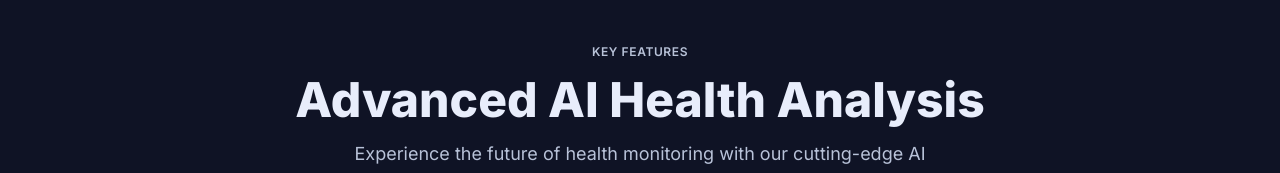
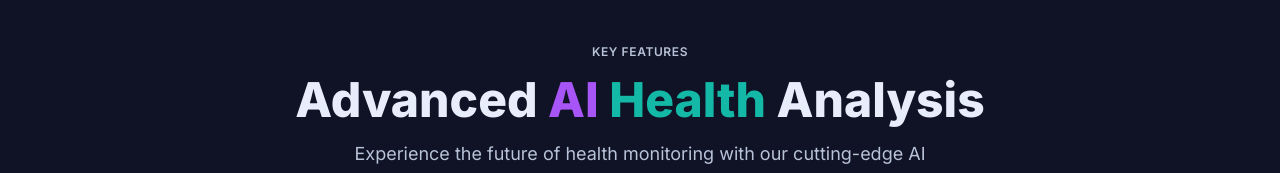
Before and after one commit to hifarrer/AiDoctorGemini, a Next.js app: page / in a window 1280 px wide. Shown: the part 931-1104 px from the top of the page. Built offline with nearby package versions, Linux system fonts and the light colour scheme; no server answers; the database is empty.

Commit message:
Landing colors 4

```diff
--- a/app/admin/landing/page.tsx
+++ b/app/admin/landing/page.tsx
@@ -21,6 +21,8 @@ export default function AdminLandingPage() {
 	const [featuresTitle, setFeaturesTitle] = useState<string>("");
 	const [featuresSubtitle, setFeaturesSubtitle] = useState<string>("");
 	const [featuresBackgroundColor, setFeaturesBackgroundColor] = useState<string>('solid-blue');
+	const [featuresTitleAccent1, setFeaturesTitleAccent1] = useState<string>('#a855f7'); // purple
+	const [featuresTitleAccent2, setFeaturesTitleAccent2] = useState<string>('#14b8a6'); // teal
 	const [features, setFeatures] = useState<Array<{ id?: string; title: string; description: string; icon?: string; order_index?: number; is_active?: boolean }>>([]);
 	const [isSaving, setIsSaving] = useState(false);
 
@@ -137,11 +139,15 @@ export default function AdminLandingPage() {
 					setFeaturesTitle(featuresData.section.title || "");
 					setFeaturesSubtitle(featuresData.section.subtitle || "");
 					setFeaturesBackgroundColor(featuresData.section.background_color || 'solid-blue');
+					setFeaturesTitleAccent1(featuresData.section.title_accent1 || '#a855f7');
+					setFeaturesTitleAccent2(featuresData.section.title_accent2 || '#14b8a6');
 				} else {
 					// No data from database, set empty state
 					setFeaturesTitle("");
 					setFeaturesSubtitle("");
 					setFeaturesBackgroundColor('solid-blue');
+					setFeaturesTitleAccent1('#a855f7');
+					setFeaturesTitleAccent2('#14b8a6');
 				}
 				if (Array.isArray(featuresData?.items)) setFeatures(featuresData.items);
 			}
@@ -216,11 +222,17 @@ export default function AdminLandingPage() {
 	async function saveFeaturesSection() {
 		setIsSaving(true);
 		try {
-			const res = await fetch('/api/landing/features', {
-				method: 'PUT',
-				headers: { 'Content-Type': 'application/json' },
-				body: JSON.stringify({ title: featuresTitle, subtitle: featuresSubtitle, background_color: featuresBackgroundColor })
-			});
+		const res = await fetch('/api/landing/features', {
+			method: 'PUT',
+			headers: { 'Content-Type': 'application/json' },
+			body: JSON.stringify({
+				title: featuresTitle,
+				subtitle: featuresSubtitle,
+				background_color: featuresBackgroundColor,
+				title_accent1: featuresTitleAccent1,
+				title_accent2: featuresTitleAccent2
+			})
+		});
 			if (res.ok) {
 				toast.success("Features section saved successfully!");
 			} else {
@@ -434,6 +446,35 @@ export default function AdminLandingPage() {
 							</button>
 						</div>
 					</div>
+					{/* Title Accent Colors */}
+					<div className="border rounded p-4 bg-gray-50 dark:bg-gray-700">
+						<label className="block text-sm font-medium mb-3">Title Accent Colors</label>
+						<div className="grid grid-cols-2 gap-4">
+							<div>
+								<label className="block text-xs text-gray-600 dark:text-gray-400 mb-1">"AI" Color</label>
+								<input
+									type="color"
+									value={featuresTitleAccent1}
+									onChange={(e) => setFeaturesTitleAccent1(e.target.value)}
+									className="w-full h-10 rounded border border-gray-300"
+								/>
+							</div>
+							<div>
+								<label className="block text-xs text-gray-600 dark:text-gray-400 mb-1">"Health" Color</label>
+								<input
+									type="color"
+									value={featuresTitleAccent2}
+									onChange={(e) => setFeaturesTitleAccent2(e.target.value)}
+									className="w-full h-10 rounded border border-gray-300"
+								/>
+							</div>
+						</div>
+						<div className="mt-4">
+							<button disabled={isSaving} onClick={saveFeaturesSection} className="px-4 py-2 bg-blue-600 text-white rounded disabled:opacity-50">
+								{isSaving ? "Saving..." : "Save Section"}
+							</button>
+						</div>
+					</div>
 					<div className="flex items-center justify-between">
 						<span className="font-medium">Features</span>
 						<button onClick={addFeature} className="px-3 py-2 rounded bg-teal-500 text-white">Add Feature</button>
--- a/app/page.tsx
+++ b/app/page.tsx
@@ -19,6 +19,8 @@ export default function LandingPage() {
   const [featuresSubtitle, setFeaturesSubtitle] = useState<string>("");
   const [features, setFeatures] = useState<Array<{ id: string; title: string; description: string; icon?: string }>>([]);
   const [featuresBackgroundColor, setFeaturesBackgroundColor] = useState<string>('solid-blue');
+  const [featuresTitleAccent1, setFeaturesTitleAccent1] = useState<string>('#a855f7');
+  const [featuresTitleAccent2, setFeaturesTitleAccent2] = useState<string>('#14b8a6');
   const [showcaseImages, setShowcaseImages] = useState<{ image1: string; image2: string; image3: string }>({
     image1: "",
     image2: "",
@@ -45,6 +47,27 @@ export default function LandingPage() {
       cardIconBg: 'theme-icon-bg',
       cardIconBorder: 'theme-icon-border'
     } as const;
+  };
+
+  // Function to apply accent colors to title words
+  const applyAccentColors = (title: string, accent1: string, accent2: string) => {
+    if (!title) return title;
+
+    // Split title into words and apply colors to "AI" and "Health"
+    const words = title.split(' ');
+    return words.map((word, index) => {
+      const cleanWord = word.toLowerCase().replace(/[^\w]/g, '');
+      if (cleanWord === 'ai') {
+        return <span key={index} style={{ color: accent1 }}>{word}</span>;
+      } else if (cleanWord === 'health') {
+        return <span key={index} style={{ color: accent2 }}>{word}</span>;
+      } else {
+        return <span key={index}>{word}</span>;
+      }
+    }).reduce((acc, curr, index) => {
+      if (index === 0) return [curr];
+      return [...acc, ' ', curr];
+    }, [] as React.ReactNode[]);
   };
 
   useEffect(() => {
@@ -135,20 +158,30 @@ export default function LandingPage() {
           }
         }
 
-        // Fetch features background color directly from Supabase to avoid any API caching
+        // Fetch features section data directly from Supabase to avoid any API caching
         const { data: featuresSection, error: featuresErr } = await supabaseBrowser
           .from('landing_features_section')
-          .select('background_color')
+          .select('background_color, title_accent1, title_accent2')
           .eq('id', 1)
           .single();
         if (featuresErr) {
           console.error('❌ [LANDING_PAGE] Error fetching features section from Supabase:', featuresErr);
-        } else if (featuresSection?.background_color) {
-          console.log('✅ [LANDING_PAGE] Setting features background color:', featuresSection.background_color);
-          setFeaturesBackgroundColor(featuresSection.background_color);
+        } else if (featuresSection) {
+          console.log('✅ [LANDING_PAGE] Setting features section data:', featuresSection);
+          if (featuresSection.background_color) {
+            setFeaturesBackgroundColor(featuresSection.background_color);
+          }
+          if (featuresSection.title_accent1) {
+            setFeaturesTitleAccent1(featuresSection.title_accent1);
+          }
+          if (featuresSection.title_accent2) {
+            setFeaturesTitleAccent2(featuresSection.title_accent2);
+          }
         } else {
-          console.log('⚠️ [LANDING_PAGE] No features background color found, using default solid-blue');
+          console.log('⚠️ [LANDING_PAGE] No features section data found, using defaults');
           setFeaturesBackgroundColor('solid-blue');
+          setFeaturesTitleAccent1('#a855f7');
+          setFeaturesTitleAccent2('#14b8a6');
         }
       } catch (error) {
         console.error('Error fetching landing data:', error);
@@ -356,7 +389,7 @@ export default function LandingPage() {
           <div className="text-center mb-15">
             <div className={`font-semibold tracking-wider uppercase text-xs theme-text-secondary`}>KEY FEATURES</div>
             <h2 className={`text-5xl font-extrabold mt-4 mb-4 ${'theme-text'}`}>
-              {featuresTitle || "Advanced AI Health Analysis"}
+              {featuresTitle ? applyAccentColors(featuresTitle, featuresTitleAccent1, featuresTitleAccent2) : applyAccentColors("Advanced AI Health Analysis", featuresTitleAccent1, featuresTitleAccent2)}
             </h2>
             <p className={`max-w-[600px] mx-auto text-lg theme-text-secondary`}>
               {featuresSubtitle || "Experience the future of health monitoring with our cutting-edge AI technology"}
--- a/lib/server/landing.ts
+++ b/lib/server/landing.ts
@@ -117,6 +117,8 @@ export interface LandingFeaturesSection {
   title: string;
   subtitle: string | null;
   background_color?: string | null;
+  title_accent1?: string | null;
+  title_accent2?: string | null;
   updated_at: string | null;
 }
 
@@ -133,7 +135,7 @@ export interface LandingFeatureItem {
 export async function getLandingFeatures(): Promise<{ section: LandingFeaturesSection | null; items: LandingFeatureItem[]; }> {
   const supabase = getSupabaseServerClient();
   const [{ data: section }, { data: items }] = await Promise.all([
-    supabase.from('landing_features_section').select('id, title, subtitle, background_color, updated_at').eq('id', 1).single(),
+    supabase.from('landing_features_section').select('id, title, subtitle, background_color, title_accent1, title_accent2, updated_at').eq('id', 1).single(),
     supabase.from('landing_features_items').select('id, title, description, icon, order_index, is_active, updated_at').eq('is_active', true).order('order_index', { ascending: true }),
   ]);
   return { section: (section as any) || null, items: (items as any) || [] };
@@ -141,18 +143,20 @@ export async function getLandingFeatures(): Promise<{ section: LandingFeaturesSe
 
 export async function upsertLandingFeaturesSection(input: Partial<LandingFeaturesSection>): Promise<LandingFeaturesSection | null> {
   const supabase = getSupabaseServerClient();
-  const { data: current } = await supabase.from('landing_features_section').select('id, title, subtitle, background_color, updated_at').eq('id', 1).single();
+  const { data: current } = await supabase.from('landing_features_section').select('id, title, subtitle, background_color, title_accent1, title_accent2, updated_at').eq('id', 1).single();
   const payload = {
     id: 1,
     title: input.title ?? current?.title ?? "",
     subtitle: input.subtitle ?? (current ? current.subtitle : null) ?? null,
     background_color: input.background_color ?? (current ? (current as any).background_color : null) ?? 'solid-blue',
+    title_accent1: input.title_accent1 ?? (current ? (current as any).title_accent1 : null) ?? '#a855f7',
+    title_accent2: input.title_accent2 ?? (current ? (current as any).title_accent2 : null) ?? '#14b8a6',
     updated_at: new Date().toISOString() as any,
   };
   const { data, error } = await supabase
     .from('landing_features_section')
     .upsert(payload as any, { onConflict: 'id' })
-    .select('id, title, subtitle, background_color, updated_at')
+    .select('id, title, subtitle, background_color, title_accent1, title_accent2, updated_at')
     .single();
   if (error) {
     console.error('upsertLandingFeaturesSection error:', error);
```
Also changed, not shown: 1 other file (tests, documents, lock files or other folders).
